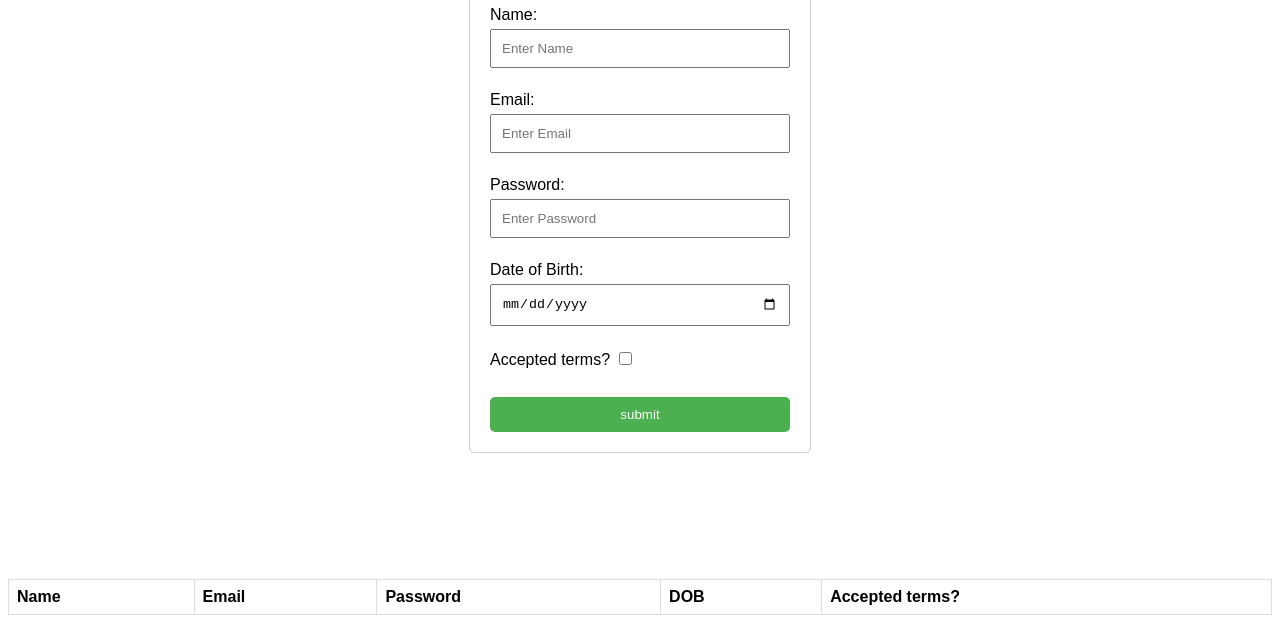
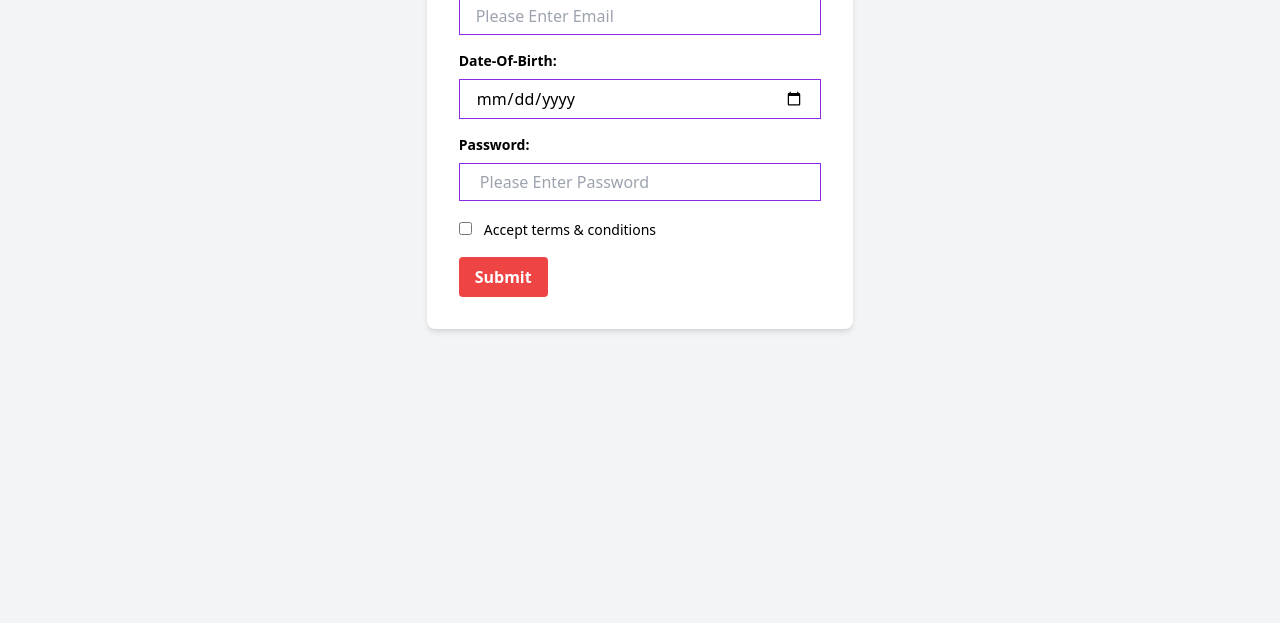
Before and after one commit to Balamaloth/wd101, a plain HTML site: page index.html in a window 1280 px wide. Shown: the part 229-852 px from the top of the page. After the commit the page ends 800 px from the top, so only its background shows below. Drawn offline with nearby package versions, Linux system fonts and the light colour scheme.

Commit message:
Update index.html

```diff
--- a/index.html
+++ b/index.html
@@ -1,44 +1,70 @@
 <!DOCTYPE html>
 <html lang="en">
+
 <head>
-  <meta charset="UTF-8">
-  <meta name="viewport" content="width=device-width, initial-scale=1.0">
-  <title>User Registration</title>
-  <link rel="stylesheet" type="text/css" href="index.css">
+    <meta charset="UTF-8">
+    <meta name="viewport" content="width=device-width, initial-scale=1.0">
+    <title>registrationForm wd101</title>
+    <link rel="stylesheet" href="https://cdn.jsdelivr.net/npm/tailwindcss@2.2.19/dist/tailwind.min.css">
+    <style>
+        /* Custom styles */
+        /* Change the border color of invalid input to blueviolet */
+        input:invalid {
+            border-color:blueviolet; /* blueviolet */
+        }
+
+        /* Change the border color of valid input to brown */
+        input:valid {
+            border-color:brown; /* brown */
+        }
+
+    </style>
 </head>
-<body>
-  <div class="container">
-    <form id="registrationForm">
-      <h1>Registration Form</h1>
-      <label for="name">Name:</label>
-      <input type="text" id="name" name="name" required placeholder="Enter Name"><br><br>
-      <label for="email">Email:</label>
-      <input type="email" id="email" name="email" required placeholder="Enter Email"><br><br>
-      <label for="password">Password:</label>
-      <input type="password" id="password" name="password" required placeholder="Enter Password"><br><br>
-      <label for="dob">Date of Birth:</label>
-      <input type="date" id="dob" name="dob" required placeholder="DOB"><br><br>
-      <label for="terms">Accepted terms?</label>
-      <input type="checkbox" id="terms" name="terms" required><br><br>
-      <input type="submit" value="submit">
+
+<body class="flex flex-col justify-center items-center bg-gray-100">
+    <form action="" id="reg-form" class="bg-white shadow-md w-1/3 mt-8 p-8 rounded-lg">
+        <h1 class="text-3xl font-bold mb-4 text-center">REGISTRATION FORM</h1>
+        <div class="inside-form-class">
+            <div class="form-element mb-4">
+                <label for="Name" class="block text-black text-sm font-bold mb-2">Name:</label>
+                <input type="text" id="name" name="name" placeholder="Please Enter Full Name" required
+                    class="border w-full px-4 py-2 leading-tight focus:outline-none focus:border-gray-500">
+            </div>
+            <div class="form-element mb-4">
+                <label for="Email" class="block text-black text-sm font-bold mb-2">Email:</label>
+                <input type="email" id="email" name="email" placeholder="Please Enter Email" required
+                    class="border w-full px-4 py-2 leading-tight focus:outline-none focus:border-gray-500">
+            </div>
+            <div class="form-element mb-4">
+                <label for="birthday" class="block text-black text-sm font-bold mb-2">Date-Of-Birth:</label>
+                <input type="date" id="dob" name="dob" placeholder="dd-mm-yyyy" required
+                    class="border w-full px-4 py-2 leading-tight focus:outline-none focus:border-gray-500">
+            </div>
+            <div class="form-element mb-4">
+                <label for="password" class="block text-black text-sm font-bold mb-2">Password:</label>
+                <input type="password" id="password" name="password" placeholder=" Please Enter Password" required
+                    class="border w-full px-4 py-2 leading-tight focus:outline-none focus:border-gray-500">
+            </div>
+            <div class="form-checkbox mb-4">
+                <input type="checkbox" id="acceptedterms" name="acceptedterms"
+                    class="mr-2 leading-tight focus:outline-none ">
+                <label for="checkbox" class="text-black text-sm">Accept terms & conditions</label>
+            </div>
+            <div class="form-button">
+                <button type="submit" id="submit"
+                    class="bg-red-500 hover:bg-red-700 text-white font-bold py-2 px-4 rounded focus:outline-none">
+                    Submit
+                </button>
+            </div>
+        </div>
     </form>
-  </div>
 
-  <table id="entriesTable">
-    <thead>
-      <tr>
-        <th>Name</th>
-        <th>Email</th>
-        <th>Password</th>
-        <th>DOB</th>
-        <th>Accepted terms?</th>
-      </tr>
-    </thead>
-    <tbody id="entries">
+    <div id="user-table">
 
-    </tbody>
-  </table>
+    </div>
 
-  <script src="index.js"></script>
+    <script src="index.js"></script>
+
 </body>
+
 </html>
```
